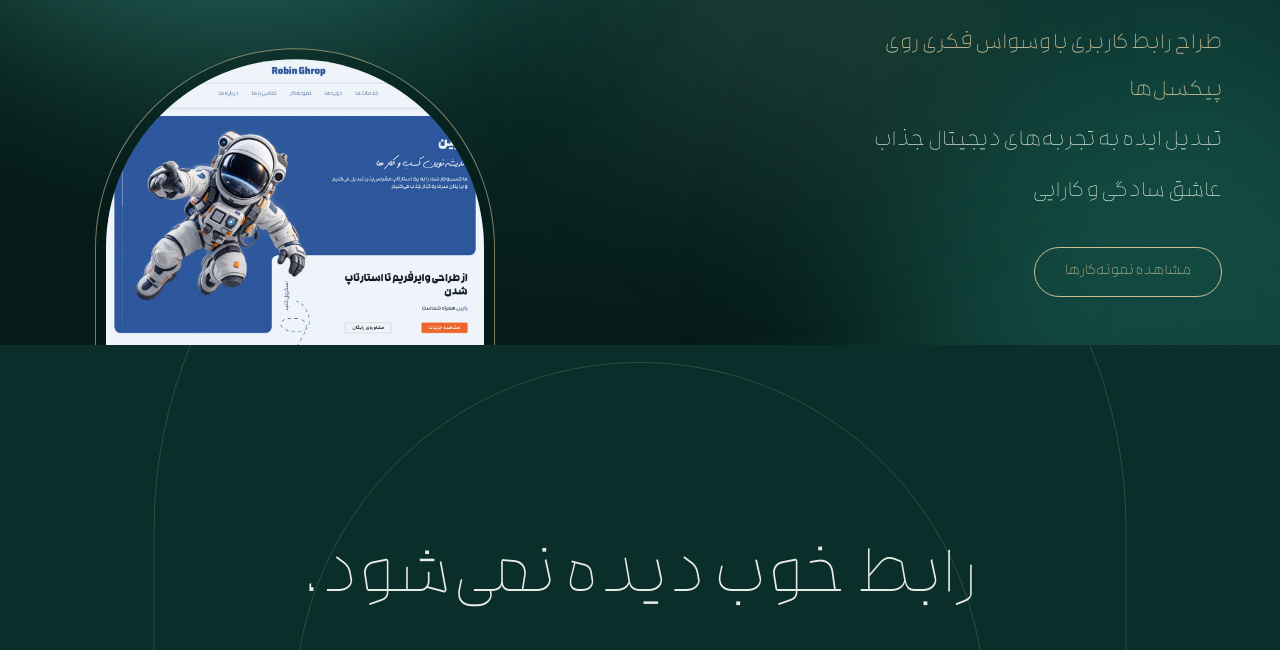
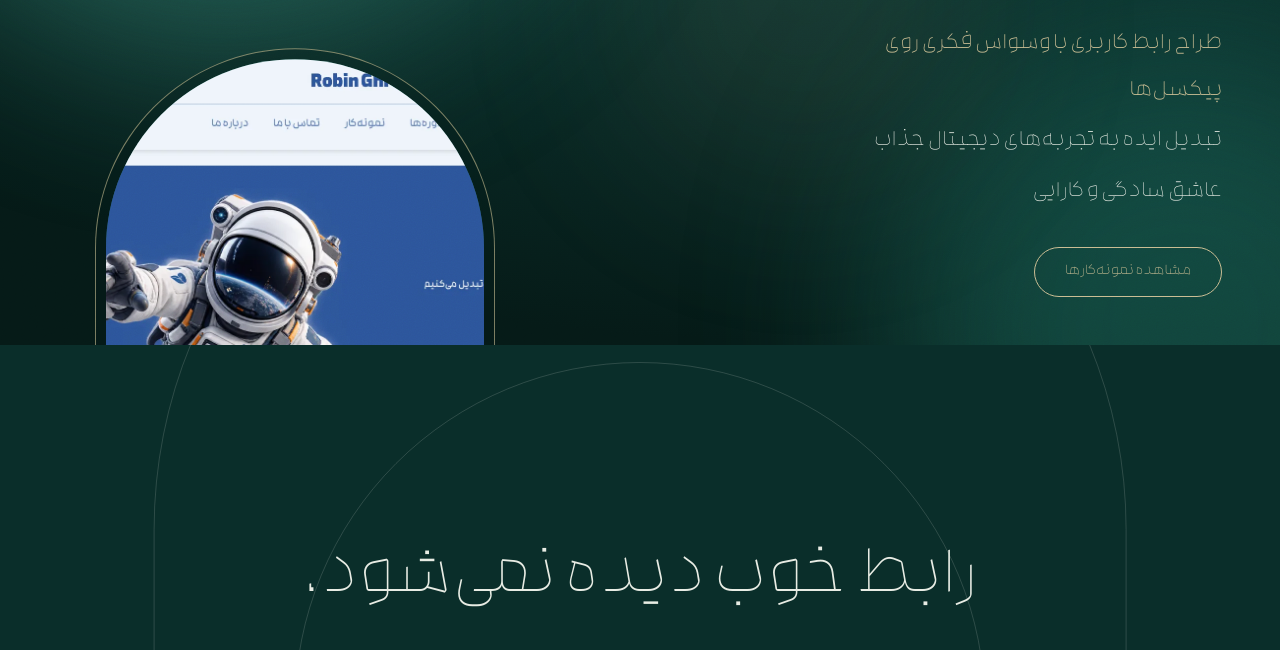
Before and after one commit to mhdyhn/resume, a plain HTML site: page index.html in a window 1280 px wide. Shown: the part 455-1105 px from the top of the page. Drawn offline with nearby package versions, Linux system fonts and the light colour scheme.

Commit message:
رابین: موکاپ جدید = اسکرین‌شات واقعی دسکتاپ (هدر + هیرو)
- robin-desktop.webp (1440×1092، ۷۵ کیلوبایت) جایگزین برش بالای robin-home.webp در کارت و هیرو
- قاب قوسی هیرو: object-position روی فضانورد (۳۲٪ ۴۲٪)
- گالری مطالعهٔ موردی بدون تغییر

Co-authored-by: arena-agent <297053741+arena-agent@users.noreply.github.com>

```diff
--- a/index.html
+++ b/index.html
@@ -258,7 +258,7 @@ const projects=[
   process:'طراحی سیستم یکدست صفحه‌ها: صفحهٔ اصلی با هیرو و آمارها، صفحهٔ خدمات، پورتفولیو و صفحات «هوشمند» برای هر خدمت (طراحی سایت، طراحی اپ، سئو سایت، سئو داخلی، سئو خارجی، سئو تکنیکال، بهینه‌سازی سرعت، ریدیزاین، نگه‌داری و پشتیبانی)؛ با بلاک‌های مشترکِ نوار دعوت‌به‌اقدام، کارت‌های پلن قیمت‌گذاری، نظرات مشتریان و سؤالات متداول.',
   dec:'هویت بصری نارنجی و سرمه‌ای با تصویرسازی فضانورد و موشک در کل صفحات؛ ساختار و ریتم یکسانِ سکشن‌ها در صفحات خدمات تا کاربر همیشه جای خودش در مسیر را بداند؛ تأکید بر تبدیل بازدیدکننده به تماس (نوار دعوت‌به‌اقدام و شماره تماس).',
   res:'مجموعهٔ کامل و یکپارچهٔ صفحات طراحی‌شدهٔ گروه رابین — از صفحهٔ اصلی تا جزئی‌ترین صفحهٔ خدمات — آمادهٔ توسعهٔ تک‌جا.',
-  img:'assets/projects/robin/robin-home.webp',
+  img:'assets/projects/robin/robin-desktop.webp',
   gallery:[
    ['robin-home','صفحهٔ اصلی'],['robin-services','صفحهٔ خدمات'],['robin-portfolio','پورتفولیو'],
    ['robin-design-dev','طراحی و توسعهٔ هوشمند'],['robin-site-design','طراحی سایت هوشمند'],['robin-app-design','طراحی اپ هوشمند'],
@@ -305,7 +305,7 @@ function mock(p){
  const inner=p.img?`<div class="scr im"><img src="${p.img}" alt="${p.t}" onerror="this.closest('.scr').outerHTML=ph(${m?1:0})"></div>`:ph(m);
  return m?`<div class="mk">${inner}</div>`:`<div class="mk d"><div class="bar"><i></i><i></i><i></i></div>${inner}</div>`;
 }
-{const hp=projects[0];$('#archm').innerHTML=(hp.img&&hp.dev==='d')?`<img fetchpriority="high" src="${hp.img}" alt="" onerror="this.outerHTML=mock({...projects[0],dev:'m'})" style="width:100%;height:100%;object-fit:cover;object-position:top center;display:block">`:mock({...hp,dev:'m'});}
+{const hp=projects[0];$('#archm').innerHTML=(hp.img&&hp.dev==='d')?`<img fetchpriority="high" src="${hp.img}" alt="" onerror="this.outerHTML=mock({...projects[0],dev:'m'})" style="width:100%;height:100%;object-fit:cover;object-position:32% 42%;display:block">`:mock({...hp,dev:'m'});}
 
 /* projects */
 const box=$('#pjs');
```
Also changed, not shown: assets/projects/robin/robin-desktop.webp (added), 1 other file.
